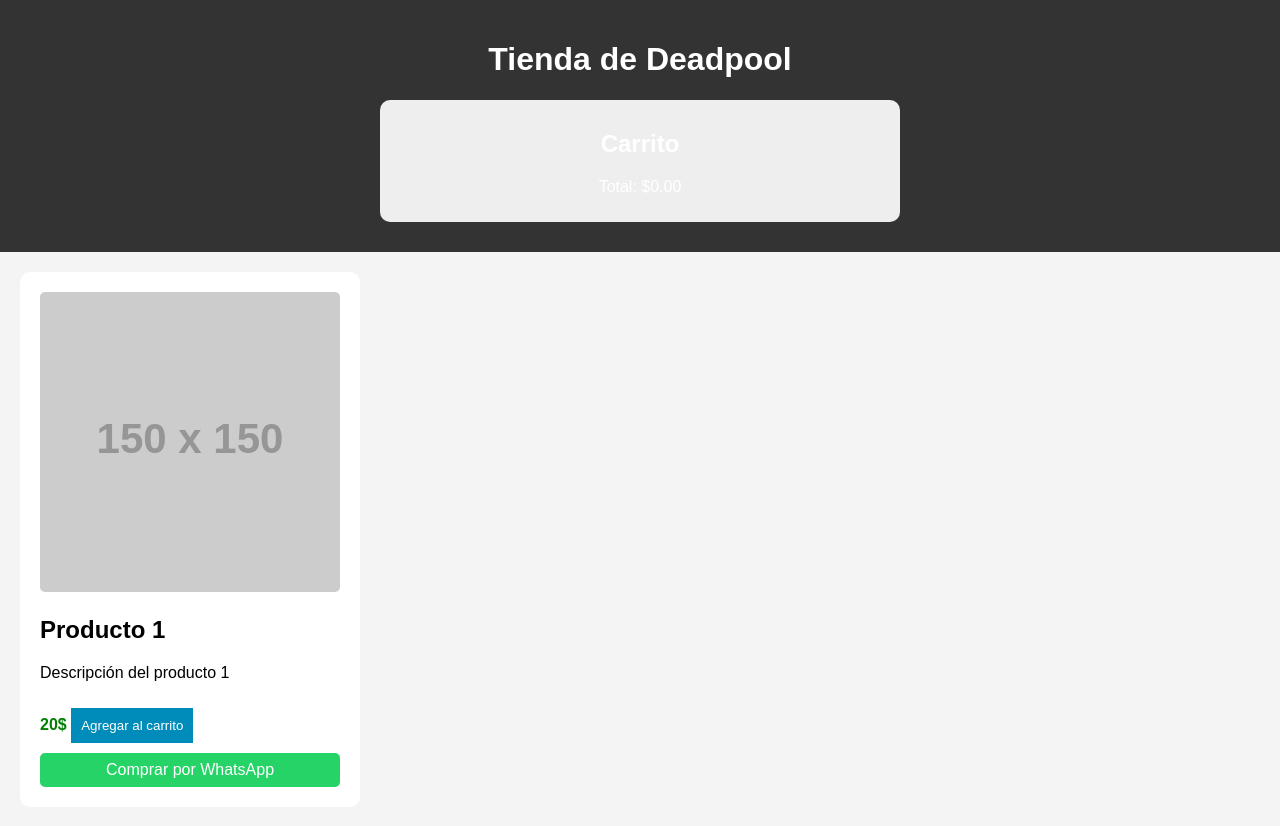
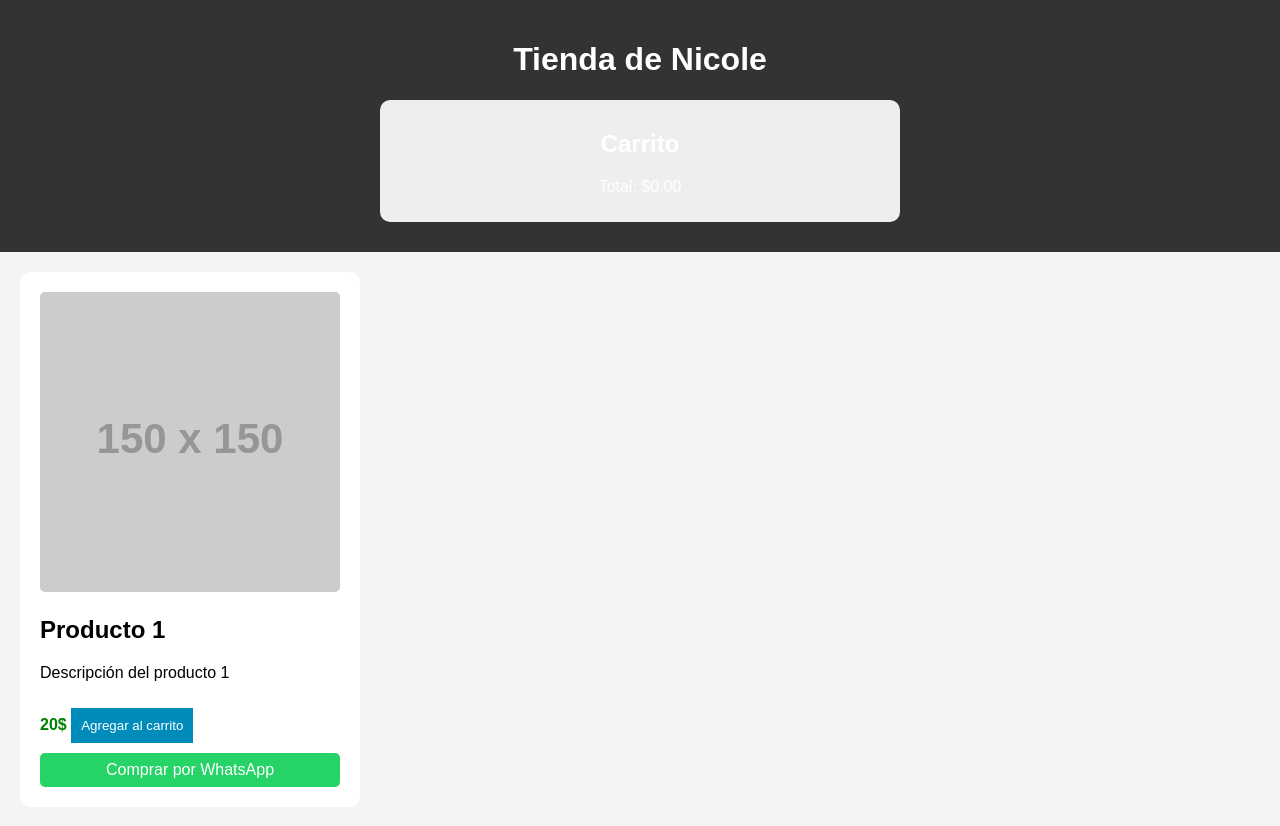
Before and after one commit to Rodbryan1/tiendaweb, a plain HTML site: page index.html in a window 1280 px wide. Drawn offline with Linux system fonts and the light colour scheme; placeholder pictures from the web are drawn by us.

Commit message:
index.html

```diff
--- a/index.html
+++ b/index.html
@@ -7,7 +7,7 @@
 </head>
 <body>
   <header>
-    <h1>Tienda de Deadpool</h1>
+    <h1>Tienda de Nicole</h1>
     <div id="carrito">
       <h2>Carrito</h2>
       <ul id="lista-carrito"></ul>
```
